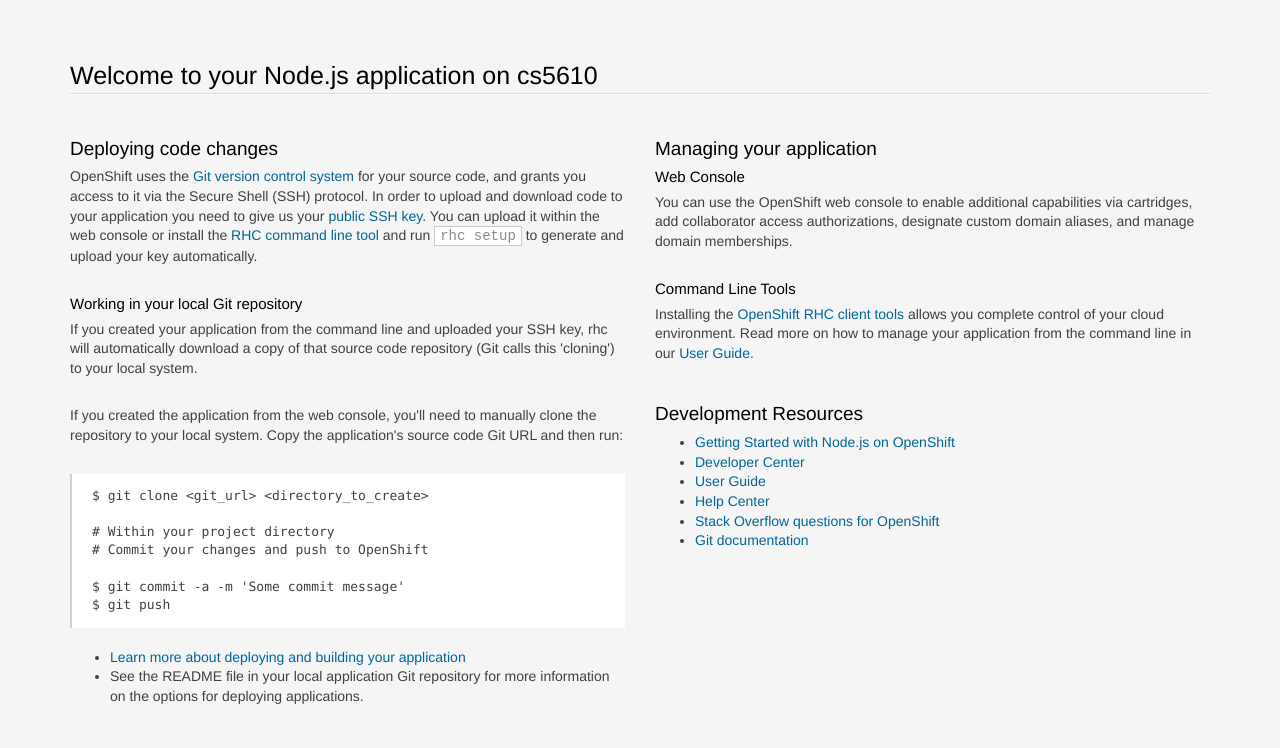
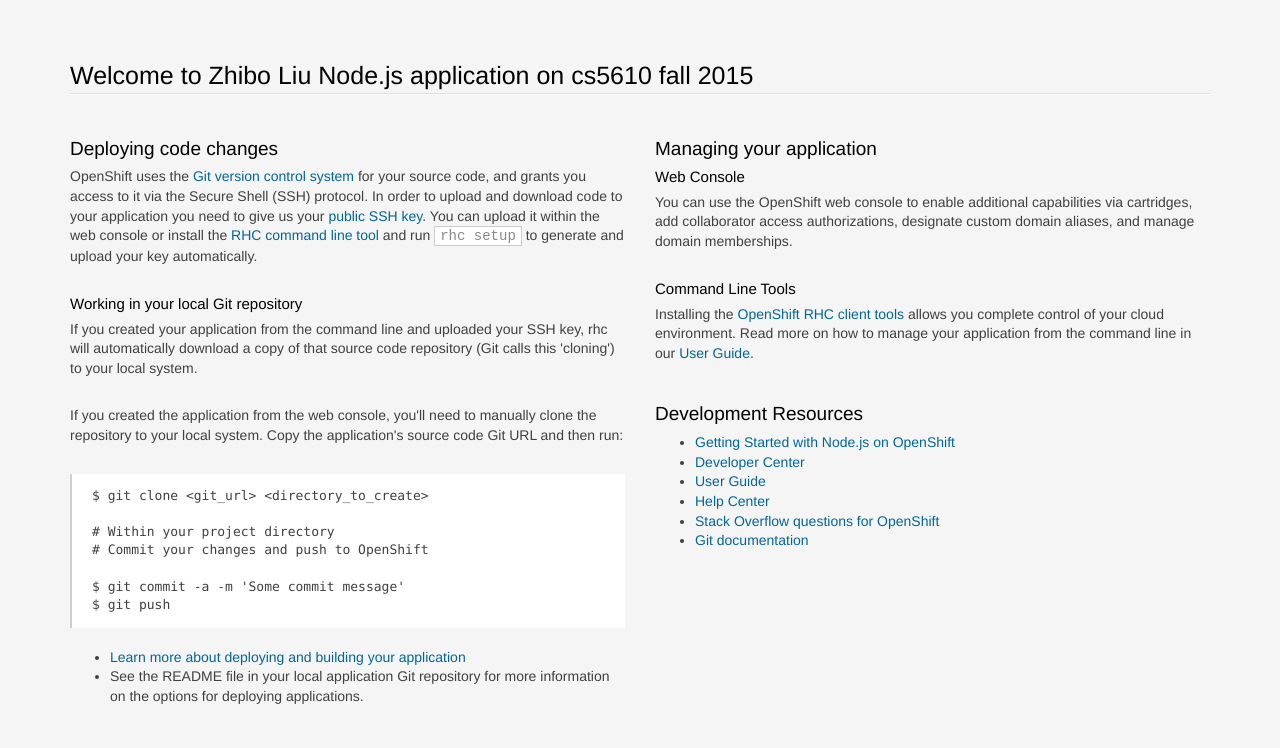
Before and after one commit to zhibolau/github, a website: page index.html in a window 1280 px wide. Shown: the top 748 px of the page. Drawn offline with Linux system fonts and the light colour scheme.

Commit message:
changed index.html for cs 5610 fall 2015

```diff
--- a/index.html
+++ b/index.html
@@ -207,7 +207,7 @@
 <body>
 <section class='container'>
           <hgroup>
-            <h1>Welcome to your Node.js application on cs5610</h1>
+            <h1>Welcome to Zhibo Liu Node.js application on cs5610 fall 2015</h1>
           </hgroup>
 
 
```
Also changed, not shown: 1 other file.
